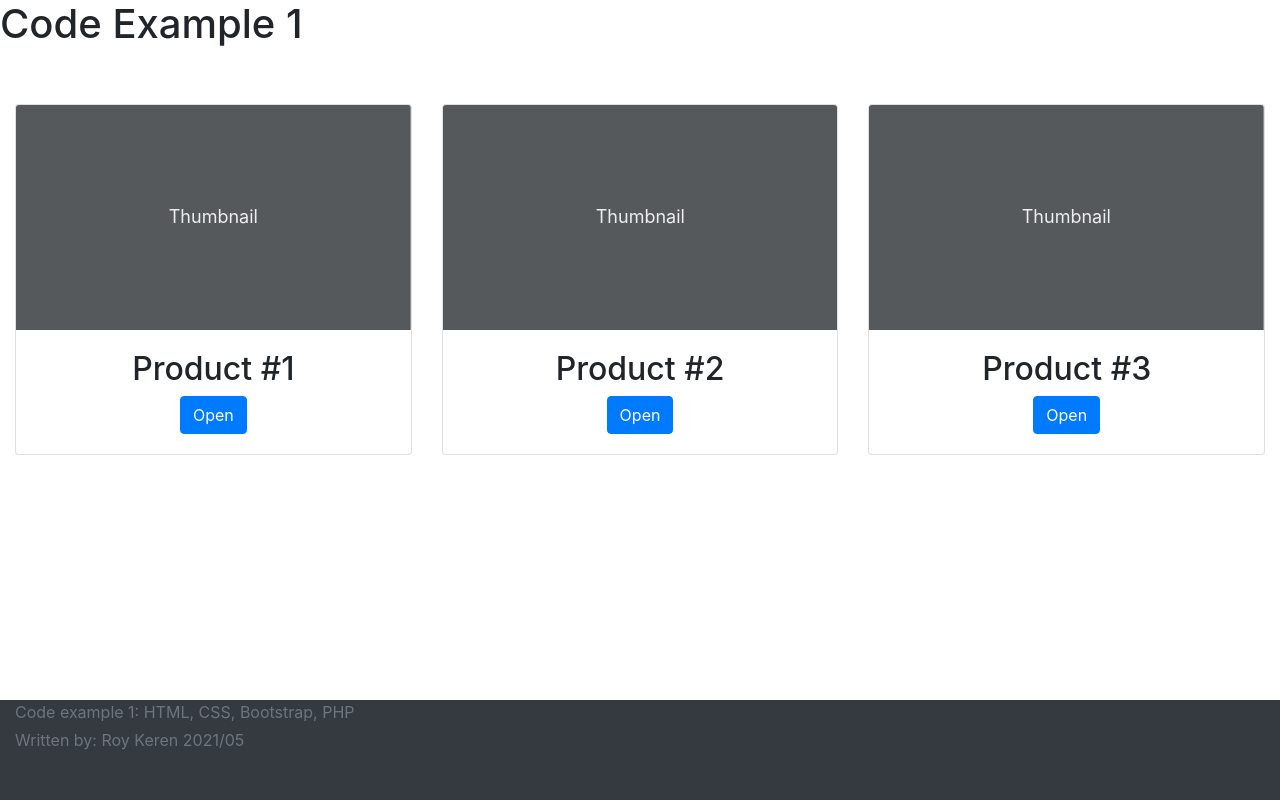
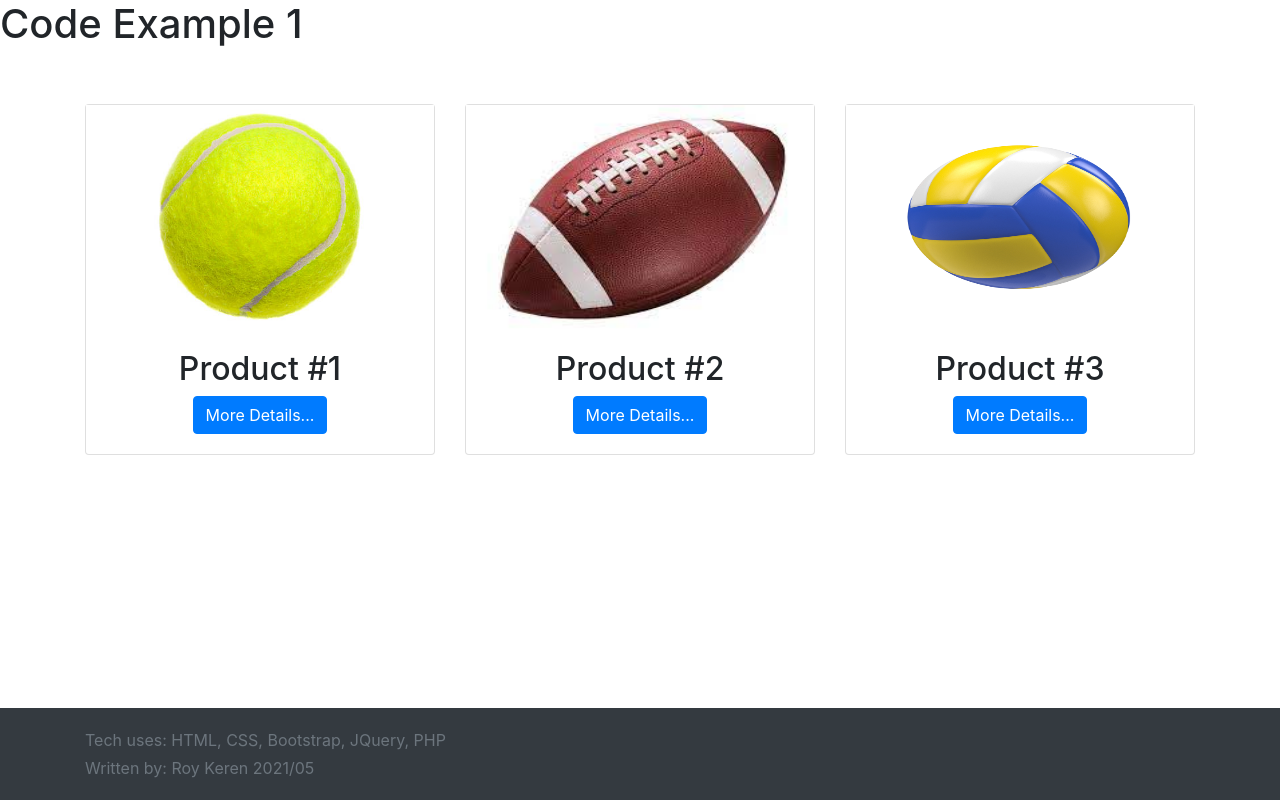
Before and after one commit to kerroy/example1, a PHP site: page / in a window 1280 px wide. Run offline with PHP 8.4, Linux system fonts and the light colour scheme.

Commit message:
changed to use libraries and frameworks like: bootstrap, JQuery

```diff
--- a/index.php
+++ b/index.php
@@ -9,20 +9,6 @@
     <link rel="stylesheet" href="style.css">
 </head>
 <body>
-    <!-- Overlay Popup -->
-    <div class="overlay hideme" >
-        <div class="overlay-content">
-            <div class="modal-header">
-                <button type="button" class="close" id="closeMe">
-                    <span aria-hidden="true">&times;</span>
-                </button>
-            </div>
-            <div class="modal-body">
-
-            </div>
-        </div>
-    </div>
-
     <main>
         <h1>Code Example 1</h1>
 
@@ -31,37 +17,60 @@
                 <div class="row row-cols-1 row-cols-sm-2 row-cols-md-3 g-3">
                     <div class="col">
                         <div class="card shadow-sm">
-                            <svg class="bd-placeholder-img card-img-top" width="100%" height="225" xmlns="http://www.w3.org/2000/svg" role="img" aria-label="Placeholder: Thumbnail" preserveAspectRatio="xMidYMid slice" focusable="false"><title>Placeholder</title><rect width="100%" height="100%" fill="#55595c"/><text x="50%" y="50%" fill="#eceeef" dy=".3em">Thumbnail</text></svg>
+                            <img src="src/pictures/tennis.jpg" width="100%" height="225" />
 
                             <div class="card-body text-center">
-<!--                                <p class="card-text">This is a wider card with supporting text below as a natural lead-in to additional content. This content is a little bit longer.</p>-->
                                 <h2>Product #1</h2>
-                                <div class="moreDetail btn btn-primary" id="box1" >Open</div>
+                                <button type="button" class="btn btn-primary btnAction" data-toggle="modal" data-target="#exampleModal" data-product="tennis">
+                                    More Details...
+                                </button>
                             </div>
                         </div>
                     </div>
                     <div class="col">
                         <div class="card shadow-sm">
-                            <svg class="bd-placeholder-img card-img-top" width="100%" height="225" xmlns="http://www.w3.org/2000/svg" role="img" aria-label="Placeholder: Thumbnail" preserveAspectRatio="xMidYMid slice" focusable="false"><title>Placeholder</title><rect width="100%" height="100%" fill="#55595c"/><text x="50%" y="50%" fill="#eceeef" dy=".3em">Thumbnail</text></svg>
+                            <img src="src/pictures/football.jpeg" width="100%" height="225" />
 
                             <div class="card-body text-center">
-<!--                                <p class="card-text">This is a wider card with supporting text below as a natural lead-in to additional content. This content is a little bit longer.</p>-->
                                 <h2>Product #2</h2>
-                                <div class="moreDetail btn btn-primary" id="box2" >Open</div>
+                                <button type="button" class="btn btn-primary btnAction" data-toggle="modal" data-target="#exampleModal" data-product="football">
+                                    More Details...
+                                </button>
                             </div>
                         </div>
                     </div>
                     <div class="col">
                         <div class="card shadow-sm">
-                            <svg class="bd-placeholder-img card-img-top" width="100%" height="225" xmlns="http://www.w3.org/2000/svg" role="img" aria-label="Placeholder: Thumbnail" preserveAspectRatio="xMidYMid slice" focusable="false"><title>Placeholder</title><rect width="100%" height="100%" fill="#55595c"/><text x="50%" y="50%" fill="#eceeef" dy=".3em">Thumbnail</text></svg>
+                            <img src="src/pictures/vollyball.jpg" width="100%" height="225" />
 
                             <div class="card-body text-center">
-<!--                                <p class="card-text">This is a wider card with supporting text below as a natural lead-in to additional content. This content is a little bit longer.</p>-->
                                 <h2>Product #3</h2>
 
-                                <div class="moreDetail btn btn-primary" id="box3" >Open</div>
+                                <button type="button" class="btn btn-primary btnAction" data-toggle="modal" data-target="#exampleModal" data-product="vollyball">
+                                    More Details...
+                                </button>
                             </div>
                         </div>
+                    </div>
+                </div>
+            </div>
+        </div>
+
+        <!-- Modal -->
+        <div class="modal fade" id="exampleModal" tabindex="-1" role="dialog" aria-labelledby="exampleModalLabel" aria-hidden="true">
+            <div class="modal-dialog" role="document">
+                <div class="modal-content">
+                    <div class="modal-header">
+                        <h5 class="modal-title" id="exampleModalLabel">Modal title</h5>
+                        <button type="button" class="close" data-dismiss="modal" aria-label="Close">
+                            <span aria-hidden="true">&times;</span>
+                        </button>
+                    </div>
+                    <div class="modal-body">
+                        ...
+                    </div>
+                    <div class="modal-footer">
+                        <button type="button" class="btn btn-secondary" data-dismiss="modal">Close</button>
                     </div>
                 </div>
             </div>
@@ -70,7 +79,7 @@
 
     <footer class="text-muted bg-dark">
         <div class="container">
-            <p class="mb-1">Code example 1: HTML, CSS, Bootstrap, PHP</p>
+            <p class="mb-1">Tech uses: HTML, CSS, Bootstrap, JQuery, PHP</p>
             <p class="mb-0">Written by: Roy Keren 2021/05</p>
         </div>
         <script src="https://code.jquery.com/jquery-3.5.1.min.js" ></script>
--- a/script.js
+++ b/script.js
@@ -1,14 +1,10 @@
 $(document).ready(function() {
-    $('.moreDetail ').click(function (event) {
-        let boxClicked = event.target.id;
-        $('.overlay ').removeClass('hideme');
-        $.post("Server.php", { boxClicked },function (data, status) {
-            // alert("data " + data + "\nstatus: " + status)
-            $('.modal-body').html(data);
+    $('.btnAction').on("click", function (){
+        let product = $(this).attr("data-product");
+        $.post("Server.php", { product },function (data, status) {
+            let newData = JSON.parse(data);
+            $('.modal-title').text(newData.title);
+            $('.modal-body').text(newData.body);
         })
     })
-
-    $('#closeMe').click(function () {
-        $('.overlay ').addClass('hideme');
-    })
 });
--- a/style.css
+++ b/style.css
@@ -1,54 +1,70 @@
-.container{
-    margin: 0;
-    max-width: 100%;
-}
-.hideme {
-    display: none;
-}
-.overlay {
-    position: fixed; /* Sit on top of the page content */
-    width: 100%; /* Full width (cover the whole page) */
-    height: 100%; /* Full height (cover the whole page) */
-    top: 0;
-    left: 0;
-    right: 0;
-    bottom: 0;
-    background-color: rgba(0,0,0,0.5); /* Black background with opacity */
-    z-index: 2; /* Specify a stack order in case you're using a different order for other elements */
-    cursor: pointer; /* Add a pointer on hover */
-}
-.overlay-content {
-    width: 50%;
-    height: 50%;
-    background-color: #fff;
-    margin: 0;
-    position: absolute;
-    top: 25%;
-    left: 25%;
+/*.container{*/
+/*    margin: 0;*/
+/*    max-width: 100%;*/
+/*}*/
+/*.hideme {*/
+/*    display: none;*/
+/*}*/
+/*.overlay {*/
+/*    position: fixed; !* Sit on top of the page content *!*/
+/*    width: 100%; !* Full width (cover the whole page) *!*/
+/*    height: 100%; !* Full height (cover the whole page) *!*/
+/*    top: 0;*/
+/*    left: 0;*/
+/*    right: 0;*/
+/*    bottom: 0;*/
+/*    background-color: rgba(0,0,0,0.5); !* Black background with opacity *!*/
+/*    z-index: 2; !* Specify a stack order in case you're using a different order for other elements *!*/
+/*    cursor: pointer; !* Add a pointer on hover *!*/
+/*}*/
+/*.overlay-content {*/
+/*    width: 50%;*/
+/*    height: 50%;*/
+/*    background-color: #fff;*/
+/*    margin: 0;*/
+/*    position: absolute;*/
+/*    top: 25%;*/
+/*    left: 25%;*/
 
+/*}*/
+
+/*.bd-placeholder-img {*/
+/*    font-size: 1.125rem;*/
+/*    text-anchor: middle;*/
+/*    -webkit-user-select: none;*/
+/*    -moz-user-select: none;*/
+/*    user-select: none;*/
+/*}*/
+
+/*.card-text {*/
+/*    text-align: start;*/
+/*}*/
+
+/*footer {*/
+/*    position: fixed;*/
+/*    height: 100px;*/
+/*    bottom: 0;*/
+/*    width: 100%;*/
+/*}*/
+
+/*@media (min-width: 768px) {*/
+/*    .bd-placeholder-img-lg {*/
+/*        font-size: 3.5rem;*/
+/*    }*/
+/*}*/
+
+html, body {
+    height: 100%;
 }
 
-.bd-placeholder-img {
-    font-size: 1.125rem;
-    text-anchor: middle;
-    -webkit-user-select: none;
-    -moz-user-select: none;
-    user-select: none;
-}
-
-.card-text {
-    text-align: start;
+main {
+    min-height: 100%;
 }
 
 footer {
     position: fixed;
-    height: 100px;
     bottom: 0;
     width: 100%;
+    padding-top: 20px;
+    padding-bottom: 20px;
 }
-
-@media (min-width: 768px) {
-    .bd-placeholder-img-lg {
-        font-size: 3.5rem;
-    }
-}
```
Also changed, not shown: Server.php (+13 -15 lines), README.txt, src/pictures/football.jpeg (added), src/pictures/tennis.jpg (added), src/pictures/vollyball.jpg (added).
